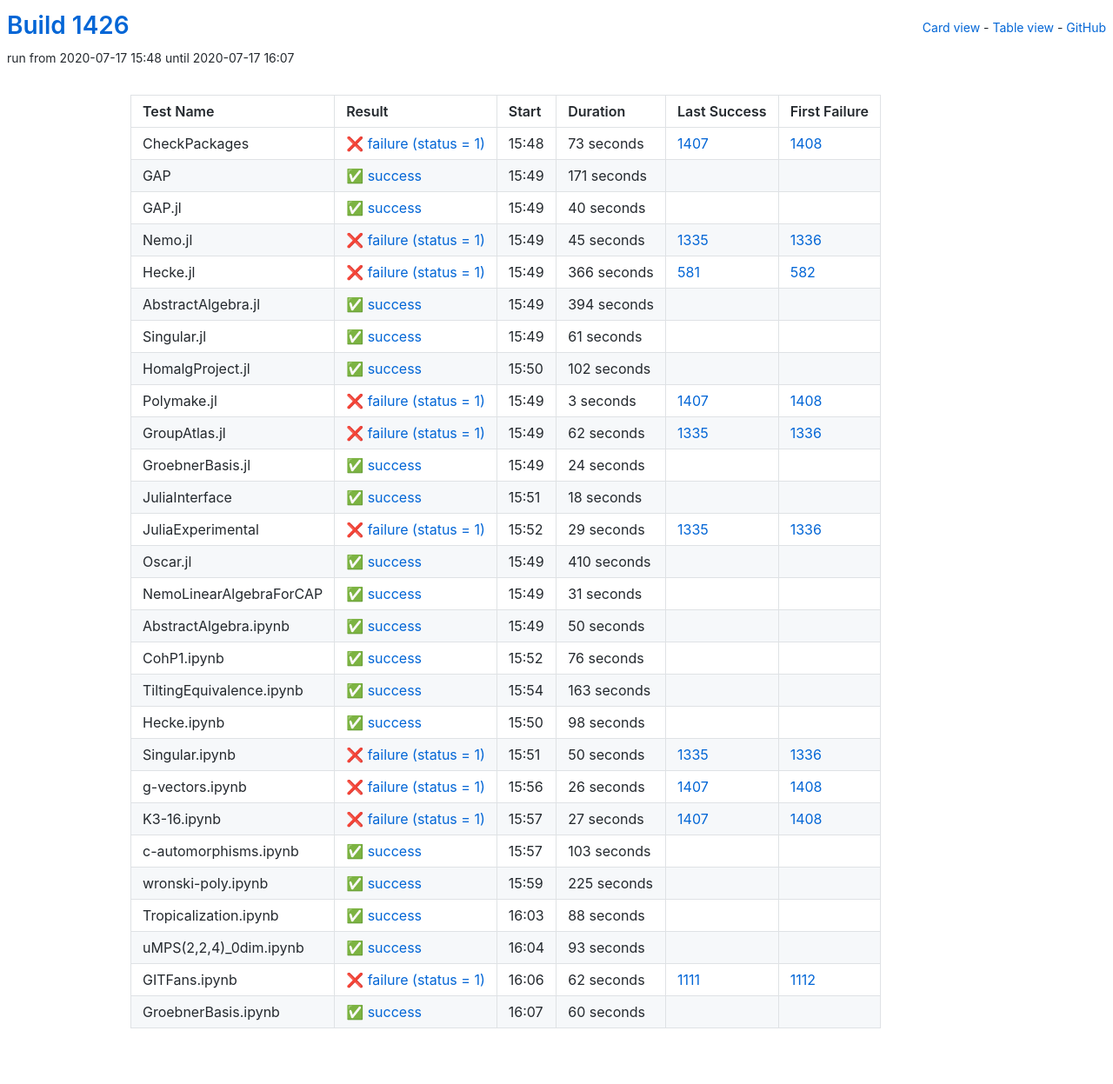
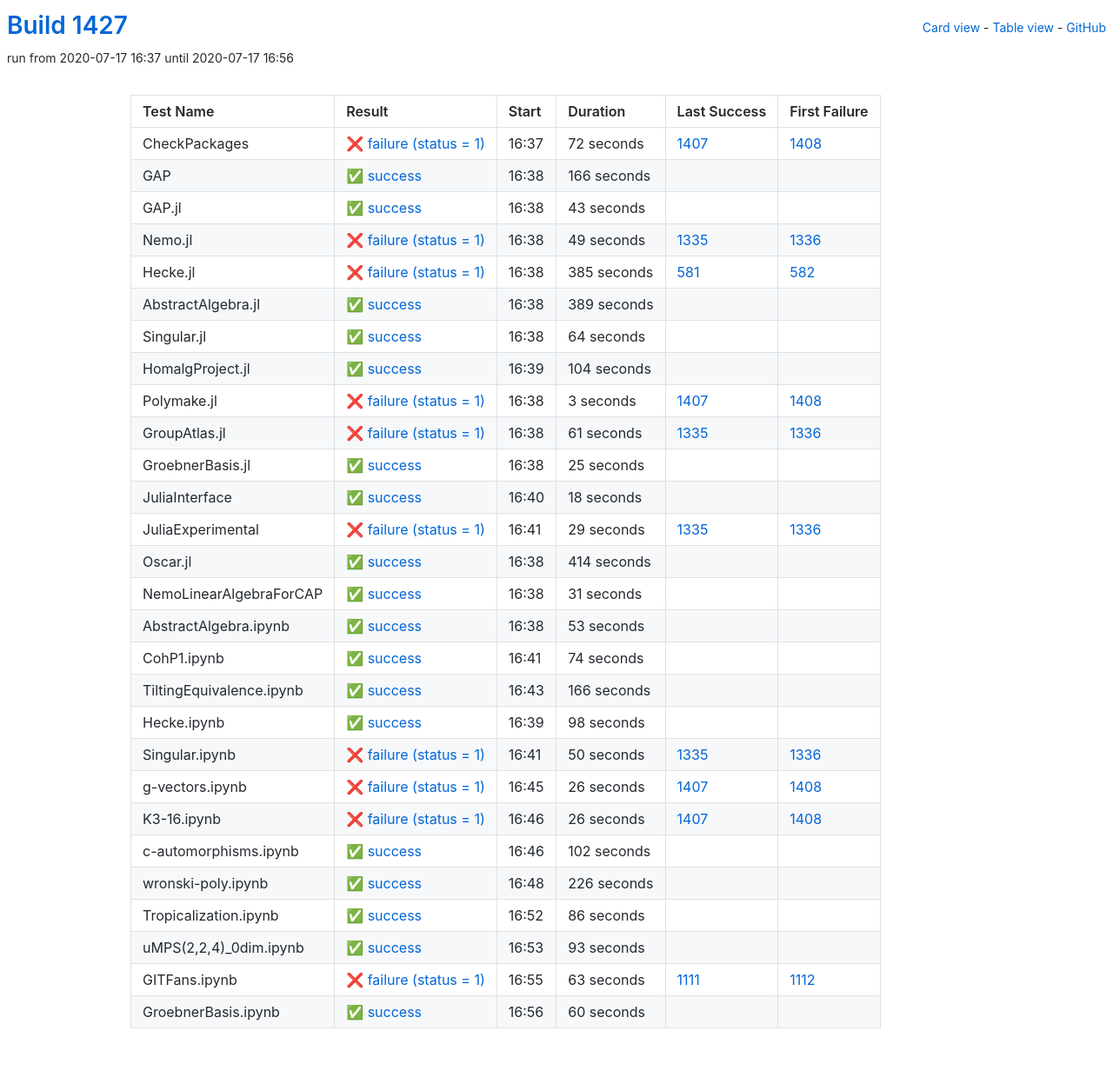
Before and after one commit to oscar-system/oscar-ci-status-1.4, a Jekyll site: the page built from table.html, in a window 1280 px wide. Shown: the whole page at 87% size. Built offline with Jekyll 4.4.1, drawn with Linux system fonts in a browser that asks for light colours.

Commit message:
Build #1427

```diff
--- a/_data/ci.yml
+++ b/_data/ci.yml
@@ -1,6 +1,6 @@
 ---
-build: 1426
-build_url: https://oscarci.mathematik.uni-kl.de/job/oscar-julia-1.4/1426/
+build: 1427
+build_url: https://oscarci.mathematik.uni-kl.de/job/oscar-julia-1.4/1427/
 job: oscar-julia-1.4
 organization: oscar-system
 repo: oscar-ci-status-1.4
@@ -8,104 +8,104 @@ repourl: https://github.com/oscar-system/oscar-ci-status-1.4
 tests:
 - name: CheckPackages
   id: checkpackages
-  log: https://oscarci.mathematik.uni-kl.de/job/oscar-julia-1.4/1426/artifact/logs/build-1426/CheckPackages.log
-  start: 2020-07-17 15:48
+  log: https://oscarci.mathematik.uni-kl.de/job/oscar-julia-1.4/1427/artifact/logs/build-1427/CheckPackages.log
+  start: 2020-07-17 16:37
   success: false
   exitcode: 1
   status: failure
-  duration: 73
+  duration: 72
   last_success: 1407
   last_success_url: https://oscarci.mathematik.uni-kl.de/job/oscar-julia-1.4/1407/
   first_failure: 1408
   first_failure_url: https://oscarci.mathematik.uni-kl.de/job/oscar-julia-1.4/1408/
 - name: GAP
   id: gap
-  log: https://oscarci.mathematik.uni-kl.de/job/oscar-julia-1.4/1426/artifact/logs/build-1426/GAP.log
-  start: 2020-07-17 15:49
+  log: https://oscarci.mathematik.uni-kl.de/job/oscar-julia-1.4/1427/artifact/logs/build-1427/GAP.log
+  start: 2020-07-17 16:38
   success: true
   exitcode: 0
   status: success
-  duration: 171
+  duration: 166
   last_success: false
   last_success_url:
   first_failure: false
   first_failure_url:
 - name: GAP.jl
   id: gap-jl
-  log: https://oscarci.mathematik.uni-kl.de/job/oscar-julia-1.4/1426/artifact/logs/build-1426/GAP.jl.log
-  start: 2020-07-17 15:49
+  log: https://oscarci.mathematik.uni-kl.de/job/oscar-julia-1.4/1427/artifact/logs/build-1427/GAP.jl.log
+  start: 2020-07-17 16:38
   success: true
   exitcode: 0
   status: success
-  duration: 40
+  duration: 43
   last_success: false
   last_success_url:
   first_failure: false
   first_failure_url:
 - name: Nemo.jl
   id: nemo-jl
-  log: https://oscarci.mathematik.uni-kl.de/job/oscar-julia-1.4/1426/artifact/logs/build-1426/Nemo.jl.log
-  start: 2020-07-17 15:49
+  log: https://oscarci.mathematik.uni-kl.de/job/oscar-julia-1.4/1427/artifact/logs/build-1427/Nemo.jl.log
+  start: 2020-07-17 16:38
   success: false
   exitcode: 1
   status: failure
-  duration: 45
+  duration: 49
   last_success: 1335
   last_success_url: https://oscarci.mathematik.uni-kl.de/job/oscar-julia-1.4/1335/
   first_failure: 1336
   first_failure_url: https://oscarci.mathematik.uni-kl.de/job/oscar-julia-1.4/1336/
 - name: Hecke.jl
   id: hecke-jl
-  log: https://oscarci.mathematik.uni-kl.de/job/oscar-julia-1.4/1426/artifact/logs/build-1426/Hecke.jl.log
-  start: 2020-07-17 15:49
+  log: https://oscarci.mathematik.uni-kl.de/job/oscar-julia-1.4/1427/artifact/logs/build-1427/Hecke.jl.log
+  start: 2020-07-17 16:38
   success: false
   exitcode: 1
   status: failure
-  duration: 366
+  duration: 385
   last_success: 581
   last_success_url: https://oscarci.mathematik.uni-kl.de/job/oscar-julia-1.4/581/
   first_failure: 582
   first_failure_url: https://oscarci.mathematik.uni-kl.de/job/oscar-julia-1.4/582/
 - name: AbstractAlgebra.jl
   id: abstractalgebra-jl
-  log: https://oscarci.mathematik.uni-kl.de/job/oscar-julia-1.4/1426/artifact/logs/build-1426/AbstractAlgebra.jl.log
-  start: 2020-07-17 15:49
+  log: https://oscarci.mathematik.uni-kl.de/job/oscar-julia-1.4/1427/artifact/logs/build-1427/AbstractAlgebra.jl.log
+  start: 2020-07-17 16:38
   success: true
   exitcode: 0
   status: success
-  duration: 394
+  duration: 389
   last_success: false
   last_success_url:
   first_failure: false
   first_failure_url:
 - name: Singular.jl
   id: singular-jl
-  log: https://oscarci.mathematik.uni-kl.de/job/oscar-julia-1.4/1426/artifact/logs/build-1426/Singular.jl.log
-  start: 2020-07-17 15:49
+  log: https://oscarci.mathematik.uni-kl.de/job/oscar-julia-1.4/1427/artifact/logs/build-1427/Singular.jl.log
+  start: 2020-07-17 16:38
   success: true
   exitcode: 0
   status: success
-  duration: 61
+  duration: 64
   last_success: false
   last_success_url:
   first_failure: false
   first_failure_url:
 - name: HomalgProject.jl
   id: homalgproject-jl
-  log: https://oscarci.mathematik.uni-kl.de/job/oscar-julia-1.4/1426/artifact/logs/build-1426/HomalgProject.jl.log
-  start: 2020-07-17 15:50
+  log: https://oscarci.mathematik.uni-kl.de/job/oscar-julia-1.4/1427/artifact/logs/build-1427/HomalgProject.jl.log
+  start: 2020-07-17 16:39
   success: true
   exitcode: 0
   status: success
-  duration: 102
+  duration: 104
   last_success: false
   last_success_url:
   first_failure: false
   first_failure_url:
 - name: Polymake.jl
   id: polymake-jl
-  log: https://oscarci.mathematik.uni-kl.de/job/oscar-julia-1.4/1426/artifact/logs/build-1426/Polymake.jl.log
-  start: 2020-07-17 15:49
+  log: https://oscarci.mathematik.uni-kl.de/job/oscar-julia-1.4/1427/artifact/logs/build-1427/Polymake.jl.log
+  start: 2020-07-17 16:38
   success: false
   exitcode: 1
   status: failure
@@ -116,32 +116,32 @@ tests:
   first_failure_url: https://oscarci.mathematik.uni-kl.de/job/oscar-julia-1.4/1408/
 - name: GroupAtlas.jl
   id: groupatlas-jl
-  log: https://oscarci.mathematik.uni-kl.de/job/oscar-julia-1.4/1426/artifact/logs/build-1426/GroupAtlas.jl.log
-  start: 2020-07-17 15:49
+  log: https://oscarci.mathematik.uni-kl.de/job/oscar-julia-1.4/1427/artifact/logs/build-1427/GroupAtlas.jl.log
+  start: 2020-07-17 16:38
   success: false
   exitcode: 1
   status: failure
-  duration: 62
+  duration: 61
   last_success: 1335
   last_success_url: https://oscarci.mathematik.uni-kl.de/job/oscar-julia-1.4/1335/
   first_failure: 1336
   first_failure_url: https://oscarci.mathematik.uni-kl.de/job/oscar-julia-1.4/1336/
 - name: GroebnerBasis.jl
   id: groebnerbasis-jl
-  log: https://oscarci.mathematik.uni-kl.de/job/oscar-julia-1.4/1426/artifact/logs/build-1426/GroebnerBasis.jl.log
-  start: 2020-07-17 15:49
+  log: https://oscarci.mathematik.uni-kl.de/job/oscar-julia-1.4/1427/artifact/logs/build-1427/GroebnerBasis.jl.log
+  start: 2020-07-17 16:38
   success: true
   exitcode: 0
   status: success
-  duration: 24
+  duration: 25
   last_success: false
   last_success_url:
   first_failure: false
   first_failure_url:
 - name: JuliaInterface
   id: juliainterface
-  log: https://oscarci.mathematik.uni-kl.de/job/oscar-julia-1.4/1426/artifact/logs/build-1426/JuliaInterface.log
-  start: 2020-07-17 15:51
+  log: https://oscarci.mathematik.uni-kl.de/job/oscar-julia-1.4/1427/artifact/logs/build-1427/JuliaInterface.log
+  start: 2020-07-17 16:40
   success: true
   exitcode: 0
   status: success
@@ -152,8 +152,8 @@ tests:
   first_failure_url:
 - name: JuliaExperimental
   id: juliaexperimental
-  log: https://oscarci.mathematik.uni-kl.de/job/oscar-julia-1.4/1426/artifact/logs/build-1426/JuliaExperimental.log
-  start: 2020-07-17 15:52
+  log: https://oscarci.mathematik.uni-kl.de/job/oscar-julia-1.4/1427/artifact/logs/build-1427/JuliaExperimental.log
+  start: 2020-07-17 16:41
   success: false
   exitcode: 1
   status: failure
@@ -164,20 +164,20 @@ tests:
   first_failure_url: https://oscarci.mathematik.uni-kl.de/job/oscar-julia-1.4/1336/
 - name: Oscar.jl
   id: oscar-jl
-  log: https://oscarci.mathematik.uni-kl.de/job/oscar-julia-1.4/1426/artifact/logs/build-1426/Oscar.jl.log
-  start: 2020-07-17 15:49
+  log: https://oscarci.mathematik.uni-kl.de/job/oscar-julia-1.4/1427/artifact/logs/build-1427/Oscar.jl.log
+  start: 2020-07-17 16:38
   success: true
   exitcode: 0
   status: success
-  duration: 410
+  duration: 414
   last_success: false
   last_success_url:
   first_failure: false
   first_failure_url:
 - name: NemoLinearAlgebraForCAP
   id: nemolinearalgebraforcap
-  log: https://oscarci.mathematik.uni-kl.de/job/oscar-julia-1.4/1426/artifact/logs/build-1426/NemoLinearAlgebraForCAP.log
-  start: 2020-07-17 15:49
+  log: https://oscarci.mathematik.uni-kl.de/job/oscar-julia-1.4/1427/artifact/logs/build-1427/NemoLinearAlgebraForCAP.log
+  start: 2020-07-17 16:38
   success: true
   exitcode: 0
   status: success
@@ -188,44 +188,44 @@ tests:
   first_failure_url:
 - name: AbstractAlgebra.ipynb
   id: abstractalgebra-ipynb
-  log: https://oscarci.mathematik.uni-kl.de/job/oscar-julia-1.4/1426/artifact/logs/build-1426/AbstractAlgebra.ipynb.log
-  start: 2020-07-17 15:49
+  log: https://oscarci.mathematik.uni-kl.de/job/oscar-julia-1.4/1427/artifact/logs/build-1427/AbstractAlgebra.ipynb.log
+  start: 2020-07-17 16:38
   success: true
   exitcode: 0
   status: success
-  duration: 50
+  duration: 53
   last_success: false
   last_success_url:
   first_failure: false
   first_failure_url:
 - name: CohP1.ipynb
   id: cohp1-ipynb
-  log: https://oscarci.mathematik.uni-kl.de/job/oscar-julia-1.4/1426/artifact/logs/build-1426/CohP1.ipynb.log
-  start: 2020-07-17 15:52
+  log: https://oscarci.mathematik.uni-kl.de/job/oscar-julia-1.4/1427/artifact/logs/build-1427/CohP1.ipynb.log
+  start: 2020-07-17 16:41
   success: true
   exitcode: 0
   status: success
-  duration: 76
+  duration: 74
   last_success: false
   last_success_url:
   first_failure: false
   first_failure_url:
 - name: TiltingEquivalence.ipynb
   id: tiltingequivalence-ipynb
-  log: https://oscarci.mathematik.uni-kl.de/job/oscar-julia-1.4/1426/artifact/logs/build-1426/TiltingEquivalence.ipynb.log
-  start: 2020-07-17 15:54
+  log: https://oscarci.mathematik.uni-kl.de/job/oscar-julia-1.4/1427/artifact/logs/build-1427/TiltingEquivalence.ipynb.log
+  start: 2020-07-17 16:43
   success: true
   exitcode: 0
   status: success
-  duration: 163
+  duration: 166
   last_success: false
   last_success_url:
   first_failure: false
   first_failure_url:
 - name: Hecke.ipynb
   id: hecke-ipynb
-  log: https://oscarci.mathematik.uni-kl.de/job/oscar-julia-1.4/1426/artifact/logs/build-1426/Hecke.ipynb.log
-  start: 2020-07-17 15:50
+  log: https://oscarci.mathematik.uni-kl.de/job/oscar-julia-1.4/1427/artifact/logs/build-1427/Hecke.ipynb.log
+  start: 2020-07-17 16:39
   success: true
   exitcode: 0
   status: success
@@ -236,8 +236,8 @@ tests:
   first_failure_url:
 - name: Singular.ipynb
   id: singular-ipynb
-  log: https://oscarci.mathematik.uni-kl.de/job/oscar-julia-1.4/1426/artifact/logs/build-1426/Singular.ipynb.log
-  start: 2020-07-17 15:51
+  log: https://oscarci.mathematik.uni-kl.de/job/oscar-julia-1.4/1427/artifact/logs/build-1427/Singular.ipynb.log
+  start: 2020-07-17 16:41
   success: false
   exitcode: 1
   status: failure
@@ -248,8 +248,8 @@ tests:
   first_failure_url: https://oscarci.mathematik.uni-kl.de/job/oscar-julia-1.4/1336/
 - name: g-vectors.ipynb
   id: g-vectors-ipynb
-  log: https://oscarci.mathematik.uni-kl.de/job/oscar-julia-1.4/1426/artifact/logs/build-1426/g-vectors.ipynb.log
-  start: 2020-07-17 15:56
+  log: https://oscarci.mathematik.uni-kl.de/job/oscar-julia-1.4/1427/artifact/logs/build-1427/g-vectors.ipynb.log
+  start: 2020-07-17 16:45
   success: false
   exitcode: 1
   status: failure
@@ -260,56 +260,56 @@ tests:
   first_failure_url: https://oscarci.mathematik.uni-kl.de/job/oscar-julia-1.4/1408/
 - name: K3-16.ipynb
   id: k3-16-ipynb
-  log: https://oscarci.mathematik.uni-kl.de/job/oscar-julia-1.4/1426/artifact/logs/build-1426/K3-16.ipynb.log
-  start: 2020-07-17 15:57
+  log: https://oscarci.mathematik.uni-kl.de/job/oscar-julia-1.4/1427/artifact/logs/build-1427/K3-16.ipynb.log
+  start: 2020-07-17 16:46
   success: false
   exitcode: 1
   status: failure
-  duration: 27
+  duration: 26
   last_success: 1407
   last_success_url: https://oscarci.mathematik.uni-kl.de/job/oscar-julia-1.4/1407/
   first_failure: 1408
   first_failure_url: https://oscarci.mathematik.uni-kl.de/job/oscar-julia-1.4/1408/
 - name: c-automorphisms.ipynb
   id: c-automorphisms-ipynb
-  log: https://oscarci.mathematik.uni-kl.de/job/oscar-julia-1.4/1426/artifact/logs/build-1426/c-automorphisms.ipynb.log
-  start: 2020-07-17 15:57
+  log: https://oscarci.mathematik.uni-kl.de/job/oscar-julia-1.4/1427/artifact/logs/build-1427/c-automorphisms.ipynb.log
+  start: 2020-07-17 16:46
   success: true
   exitcode: 0
   status: success
-  duration: 103
+  duration: 102
   last_success: false
   last_success_url:
   first_failure: false
   first_failure_url:
 - name: wronski-poly.ipynb
   id: wronski-poly-ipynb
-  log: https://oscarci.mathematik.uni-kl.de/job/oscar-julia-1.4/1426/artifact/logs/build-1426/wronski-poly.ipynb.log
-  start: 2020-07-17 15:59
+  log: https://oscarci.mathematik.uni-kl.de/job/oscar-julia-1.4/1427/artifact/logs/build-1427/wronski-poly.ipynb.log
+  start: 2020-07-17 16:48
   success: true
   exitcode: 0
   status: success
-  duration: 225
+  duration: 226
   last_success: false
   last_success_url:
   first_failure: false
   first_failure_url:
 - name: Tropicalization.ipynb
   id: tropicalization-ipynb
-  log: https://oscarci.mathematik.uni-kl.de/job/oscar-julia-1.4/1426/artifact/logs/build-1426/Tropicalization.ipynb.log
-  start: 2020-07-17 16:03
+  log: https://oscarci.mathematik.uni-kl.de/job/oscar-julia-1.4/1427/artifact/logs/build-1427/Tropicalization.ipynb.log
+  start: 2020-07-17 16:52
   success: true
   exitcode: 0
   status: success
-  duration: 88
+  duration: 86
   last_success: false
   last_success_url:
   first_failure: false
   first_failure_url:
 - name: uMPS(2,2,4)_0dim.ipynb
   id: umps-2-2-4-0dim-ipynb
-  log: https://oscarci.mathematik.uni-kl.de/job/oscar-julia-1.4/1426/artifact/logs/build-1426/uMPS-2-2-4-_0dim.ipynb.log
-  start: 2020-07-17 16:04
+  log: https://oscarci.mathematik.uni-kl.de/job/oscar-julia-1.4/1427/artifact/logs/build-1427/uMPS-2-2-4-_0dim.ipynb.log
+  start: 2020-07-17 16:53
   success: true
   exitcode: 0
   status: success
@@ -320,20 +320,20 @@ tests:
   first_failure_url:
 - name: GITFans.ipynb
   id: gitfans-ipynb
-  log: https://oscarci.mathematik.uni-kl.de/job/oscar-julia-1.4/1426/artifact/logs/build-1426/GITFans.ipynb.log
-  start: 2020-07-17 16:06
+  log: https://oscarci.mathematik.uni-kl.de/job/oscar-julia-1.4/1427/artifact/logs/build-1427/GITFans.ipynb.log
+  start: 2020-07-17 16:55
   success: false
   exitcode: 1
   status: failure
-  duration: 62
+  duration: 63
   last_success: 1111
   last_success_url: https://oscarci.mathematik.uni-kl.de/job/oscar-julia-1.4/1111/
   first_failure: 1112
   first_failure_url: https://oscarci.mathematik.uni-kl.de/job/oscar-julia-1.4/1112/
 - name: GroebnerBasis.ipynb
   id: groebnerbasis-ipynb
-  log: https://oscarci.mathematik.uni-kl.de/job/oscar-julia-1.4/1426/artifact/logs/build-1426/GroebnerBasis.ipynb.log
-  start: 2020-07-17 16:07
+  log: https://oscarci.mathematik.uni-kl.de/job/oscar-julia-1.4/1427/artifact/logs/build-1427/GroebnerBasis.ipynb.log
+  start: 2020-07-17 16:56
   success: true
   exitcode: 0
   status: success
```
Also changed, not shown: README.md.
